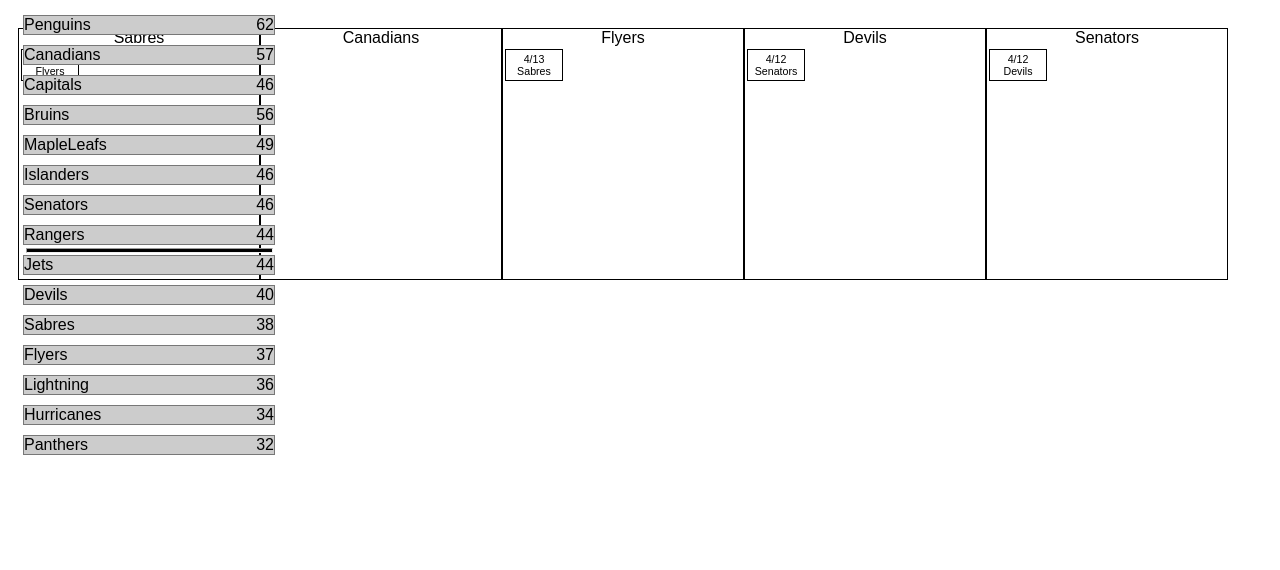
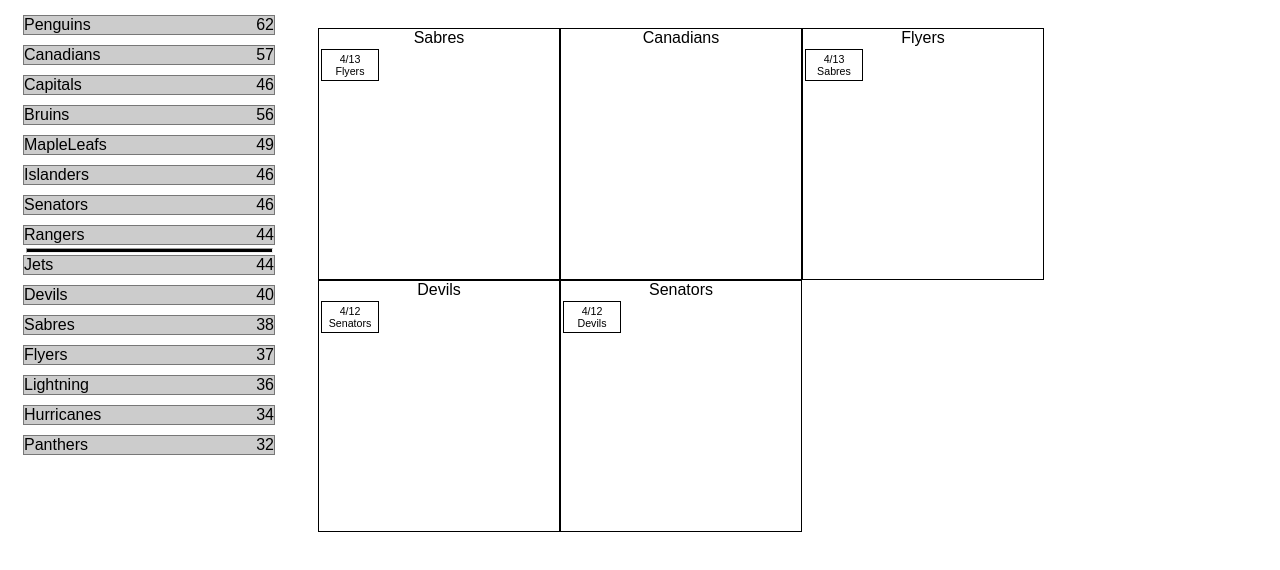
Before and after one commit to macleanjr/macleanjr.github.io, a plain HTML site: page nhl/index.html in a window 1280 px wide. Drawn offline with nearby package versions, Linux system fonts and the light colour scheme.

Commit message:
Adjusting margin for whatif boxes

```diff
--- a/nhl/index.html
+++ b/nhl/index.html
@@ -350,7 +350,7 @@ console.log("atlantic: " + atlantic.name);
 
 </div>
 
-<div id="whatifs" style="float:left;padding-left:10px;">
+<div id="whatifs" style="float:left;padding-left:10px;margin-left:300px">
 	<div id="Sabres" style="float:left;border:1px solid black;width:240px;height:250px;">
 		<div style="text-align:center;width:100%;">Sabres</div>
 	</div>
```
